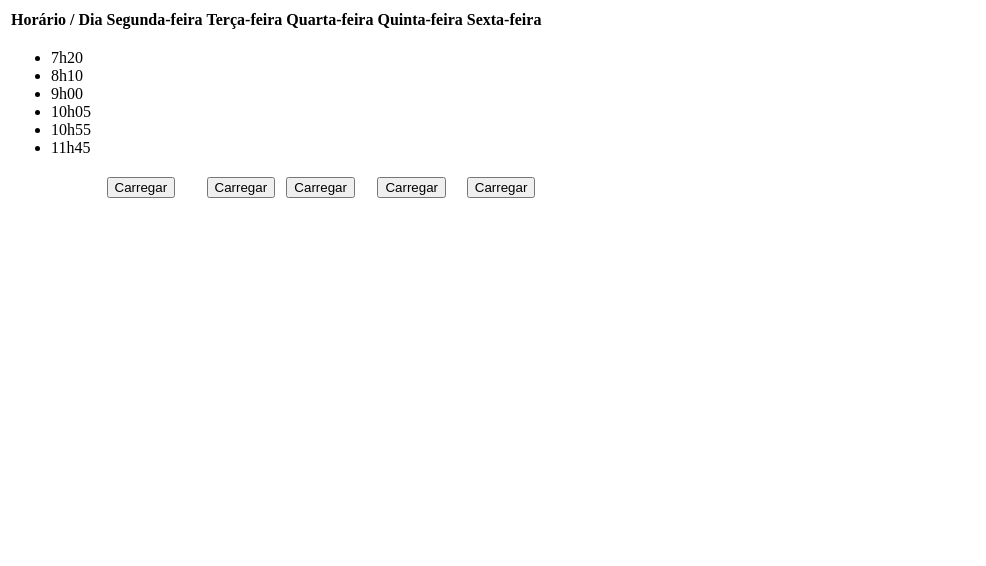
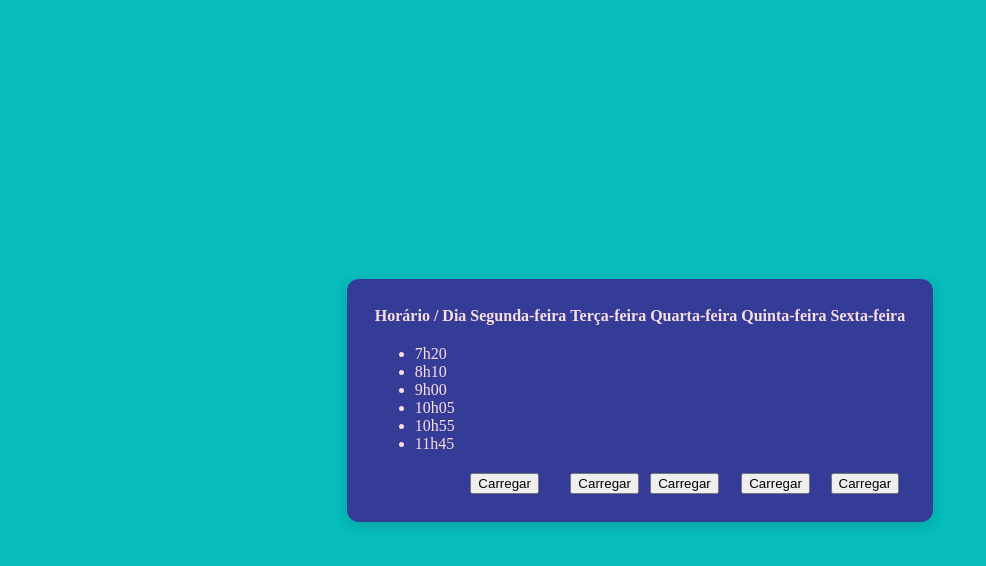
Before and after one commit to RanielNazarko/Projeto_final, a website: page index.html in a window 1280 px wide. Shown: the whole page, without its empty margins (0-986 px from the left). Drawn offline with Linux system fonts and the light colour scheme.

Commit message:
Add files via upload

```diff
--- /dev/null
+++ b/MudançasFeitas.txt
@@ -0,0 +1,5 @@
+- Centralizei no meio da tela
+- Mudei a cor de fundo do site
+- adicionei um retangulo por tras das escritas
+- Mudei a cor das escritas da tabela
+- Fiz com que os botões sumão ao ser apertados
--- a/index.html
+++ b/index.html
@@ -4,6 +4,25 @@
     <meta charset="UTF-8">
     <meta name="viewport" content="width=device-width, initial-scale=1.0">
     <title>Horários Kennedy</title>
+
+    <style>
+    body {
+        margin: 0;
+        min-height: 100vh;          /* faz o body ocupar a altura inteira da tela */
+        display: flex;
+        justify-content: center;    /* centraliza horizontalmente */
+        align-items: center;        /* centraliza verticalmente */
+        background-color: #07bdbd;
+         }
+    table {
+        background-color: rgb(53, 60, 151);      /* cor do retângulo */
+        padding: 25px;                /* espaço interno (quanto maior, maior o retângulo) */
+        border-radius: 12px;          /* cantos arredondados */
+        box-shadow: 0 4px 15px rgba(0, 0, 0, 0.15); /* sombra suave */
+        color: rgb(248, 223, 223);   /* ← cor das escritas */
+    }
+    </style>
+
 </head>
 <body>
     <header></header>
@@ -30,18 +49,18 @@
                         </ul>
                     </td>
                     <td id = "segunda"> </td>
-                    <td id = "terça"> </td>
+                    <td id = "terca"> </td>
                     <td id = "quarta"> </td>
                     <td id = "quinta"> </td>
                     <td id = "sexta"> </td>
                 </tr>
                 <tr>
                     <td></td>
-                    <td> <button onclick="carregar_horario('segunda')">Carregar</button> </td>
-                    <td> <button onclick="carregar_horario('terça')">Carregar</button> </td>
-                    <td> <button onclick="carregar_horario('quarta')">Carregar</button> </td>
-                    <td> <button onclick="carregar_horario('quinta')">Carregar</button> </td>
-                    <td> <button onclick="carregar_horario('sexta')">Carregar</button> </td>
+                    <td> <button onclick="carregar_horario('segunda', this)">Carregar</button> </td>
+                    <td> <button onclick="carregar_horario('terca', this)">Carregar</button> </td>
+                    <td> <button onclick="carregar_horario('quarta', this)">Carregar</button> </td>
+                    <td> <button onclick="carregar_horario('quinta', this)">Carregar</button> </td>
+                    <td> <button onclick="carregar_horario('sexta', this /* o this serve para identificar qual foi o botão clicado */)">Carregar</button> </td>
                 </tr>
             </tbody>
         </table>
@@ -50,7 +69,10 @@
 
     <script>
 
-        async function carregar_horario(dia){
+        async function carregar_horario(dia, botao) {
+
+            botao.style.display = "none";   // faz o botão sumir
+
             const coluna_dia = document.getElementById(dia)
             try {
                 const link = "http://localhost:3000/aulas/" + dia
@@ -61,7 +83,7 @@
                         coluna_dia.innerHTML = "Nenhuma aula cadastrada!"
                     } else {
                         console.log(aulas_dia)
-                        let = html = "<ul>"
+                        let html = "<ul>"
                         aulas_dia.resposta.forEach((aula1) => {
                             html += "<li>" + aula1.Aula + "</li>"
                         })
```
